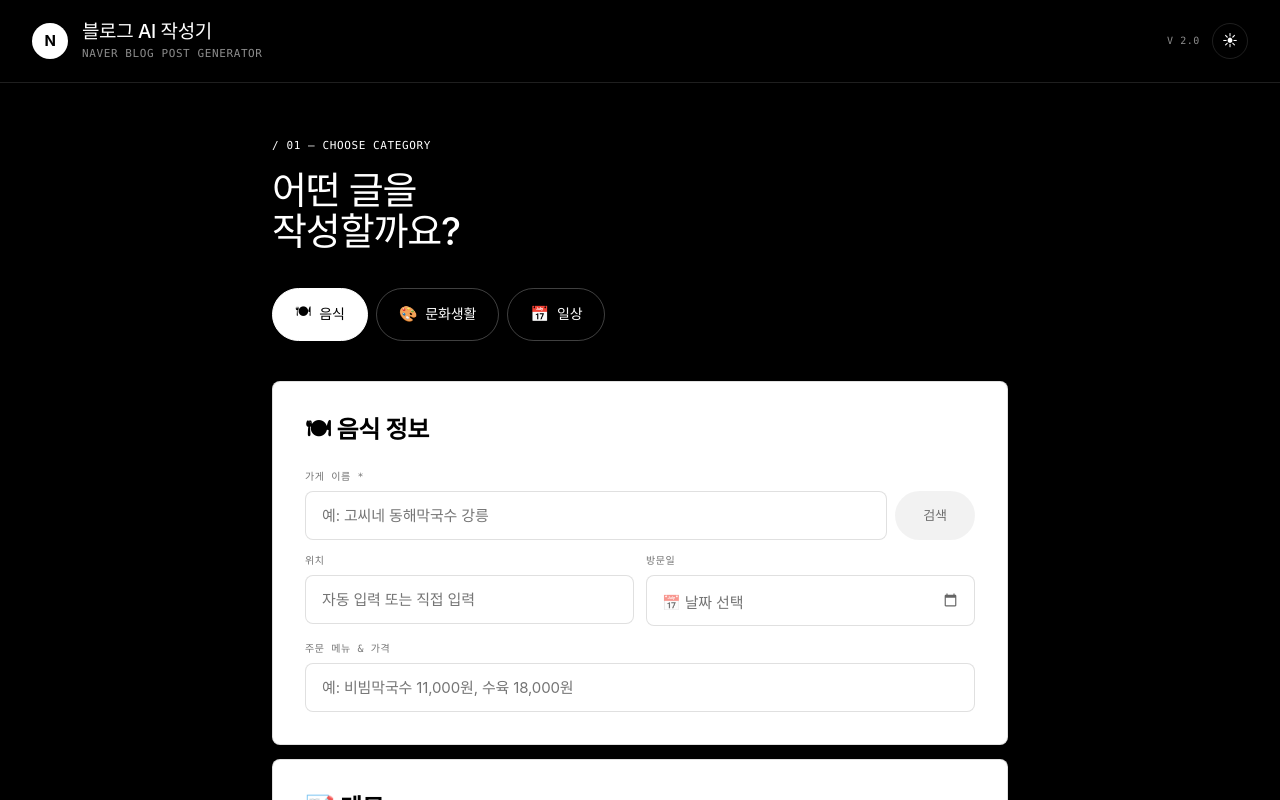
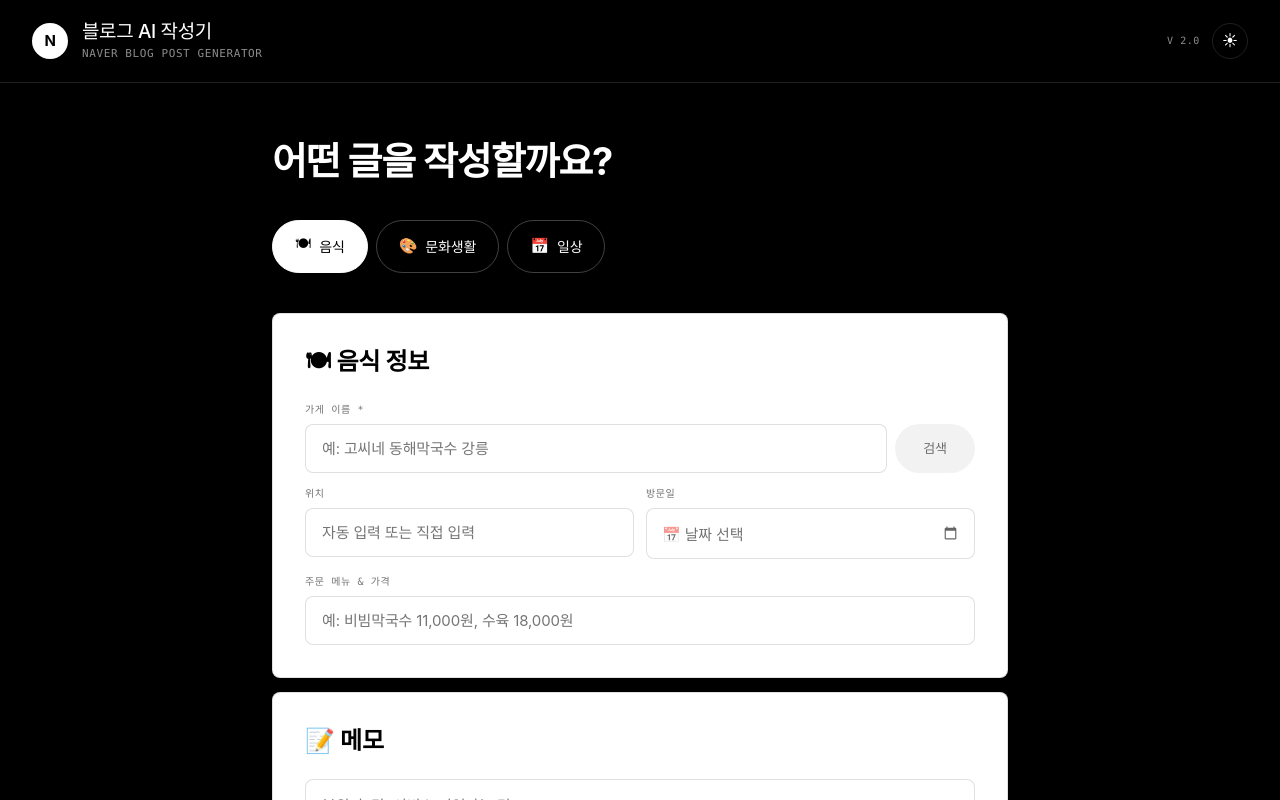
Before and after one commit to donggil-ux/naver-blog-writer, a React (Vite) app: page / in a window 1280 px wide. Shown: the top 800 px of the page. Built offline with nearby package versions, Linux system fonts and the light colour scheme; a web font is replaced by a local one.

Commit message:
design: hero title single line, weight 700, remove category label

```diff
--- a/src/App.jsx
+++ b/src/App.jsx
@@ -517,11 +517,10 @@ export default function NaverBlogApp() {
 
       <div style={s.body} className="nb-body">
 
-        {/* Hero 라벨 + 섹션 타이틀 */}
+        {/* Hero 타이틀 */}
         <div style={{ marginBottom: 36 }}>
-          <div className="nb-hero-label" style={{ fontFamily: FF_MONO, fontSize: 11, fontWeight: 400, letterSpacing: "0.6px", textTransform: "uppercase", color: t.pageText, marginBottom: 18 }}>/ 01 — CHOOSE CATEGORY</div>
-          <div className="nb-hero-title" style={{ fontSize: 38, fontWeight: 450, lineHeight: 1.08, letterSpacing: "-1.14px", fontFamily: FF_SANS, color: t.pageText }}>
-            어떤 글을<br />작성할까요?
+          <div className="nb-hero-title" style={{ fontSize: 38, fontWeight: 700, lineHeight: 1.2, letterSpacing: "-1.14px", fontFamily: FF_SANS, color: t.pageText }}>
+            어떤 글을 작성할까요?
           </div>
         </div>
 
```
